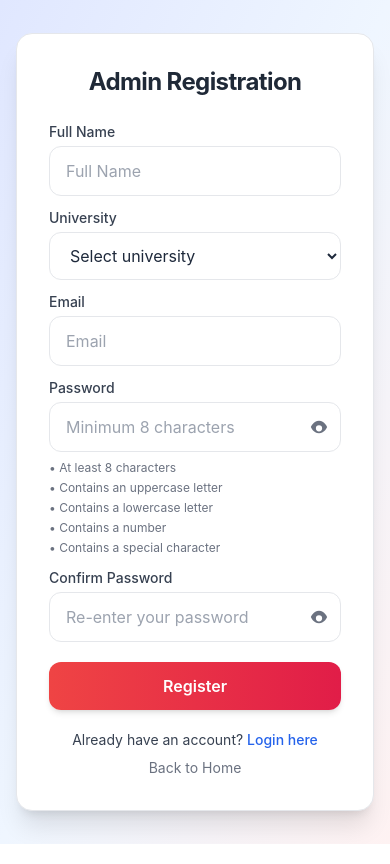
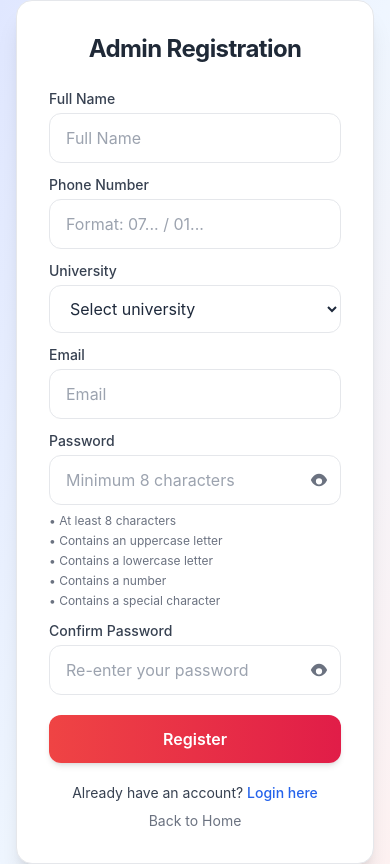
Before and after one commit to Nonga001/WeCare_Project, a React (Vite) app in the folder wecare-frontend/: page /register/admin in a window 390 px wide. Built offline with nearby package versions, Linux system fonts and the light colour scheme.

Commit message:
Minor changes in tabs alignment,, mostly on small screen devices

```diff
--- a/wecare-frontend/src/pages/auth/Login.jsx
+++ b/wecare-frontend/src/pages/auth/Login.jsx
@@ -33,7 +33,7 @@ const Login = () => {
   const [showPassword, setShowPassword] = useState(false);
 
   return (
-    <div className="flex justify-center items-center min-h-screen bg-gradient-to-r from-indigo-100 to-blue-50 px-4">
+    <div className="flex justify-end sm:justify-center items-center h-screen overflow-hidden bg-gradient-to-r from-indigo-100 to-blue-50 px-4">
       <form
         onSubmit={handleSubmit}
         className="w-full max-w-md p-8 bg-white rounded-2xl shadow-xl border border-gray-200"
@@ -95,6 +95,10 @@ const Login = () => {
           Login
         </button>
 
+        <p className="mt-3 text-center text-blue-600 text-sm">
+          <a href="#" className="hover:underline">Forgot password?</a>
+        </p>
+
         <p className="mt-5 text-center text-gray-600 text-sm">
           Don’t have an account?{" "}
           <Link
--- a/wecare-frontend/src/pages/auth/LoginAdmin.jsx
+++ b/wecare-frontend/src/pages/auth/LoginAdmin.jsx
@@ -29,7 +29,7 @@ const LoginAdmin = () => {
   const [showPassword, setShowPassword] = useState(false);
 
   return (
-    <div className="flex justify-center items-center min-h-screen bg-gradient-to-r from-indigo-100 to-red-50 px-4">
+    <div className="flex justify-end sm:justify-center items-center h-screen overflow-hidden bg-gradient-to-r from-indigo-100 to-red-50 px-4">
       <form
         onSubmit={handleSubmit}
         className="w-full max-w-md p-8 bg-white rounded-2xl shadow-xl border border-gray-200"
@@ -90,6 +90,10 @@ const LoginAdmin = () => {
           Login
         </button>
 
+        <p className="mt-3 text-center text-red-600 text-sm">
+          <a href="#" className="hover:underline">Forgot password?</a>
+        </p>
+
         <p className="mt-5 text-center text-gray-600 text-sm">
           Don’t have an account?{" "}
           <Link
--- a/wecare-frontend/src/pages/auth/LoginDonor.jsx
+++ b/wecare-frontend/src/pages/auth/LoginDonor.jsx
@@ -28,7 +28,7 @@ const LoginDonor = () => {
   const [showPassword, setShowPassword] = useState(false);
 
   return (
-    <div className="flex justify-center items-center min-h-screen bg-gradient-to-r from-purple-100 to-pink-50 px-4">
+    <div className="flex justify-end sm:justify-center items-center h-screen overflow-hidden bg-gradient-to-r from-purple-100 to-pink-50 px-4">
       <form
         onSubmit={handleSubmit}
         className="w-full max-w-md p-8 bg-white rounded-2xl shadow-xl border border-gray-200"
@@ -89,6 +89,10 @@ const LoginDonor = () => {
           Login
         </button>
 
+        <p className="mt-3 text-center text-purple-600 text-sm">
+          <a href="#" className="hover:underline">Forgot password?</a>
+        </p>
+
         <p className="mt-5 text-center text-gray-600 text-sm">
           Don’t have an account?{" "}
           <Link
--- a/wecare-frontend/src/pages/auth/LoginStudent.jsx
+++ b/wecare-frontend/src/pages/auth/LoginStudent.jsx
@@ -28,7 +28,7 @@ const LoginStudent = () => {
   const [showPassword, setShowPassword] = useState(false);
 
   return (
-    <div className="flex justify-center items-center min-h-screen bg-gradient-to-r from-green-100 via-lime-50 to-teal-50 px-4">
+    <div className="flex justify-end sm:justify-center items-center h-screen overflow-hidden bg-gradient-to-r from-green-100 via-lime-50 to-teal-50 px-4">
       <form
         onSubmit={handleSubmit}
         className="w-full max-w-md p-8 bg-white rounded-2xl shadow-xl border border-gray-200"
@@ -89,6 +89,10 @@ const LoginStudent = () => {
           Login
         </button>
 
+        <p className="mt-3 text-center text-green-600 text-sm">
+          <a href="#" className="hover:underline">Forgot password?</a>
+        </p>
+
         <p className="mt-5 text-center text-gray-600 text-sm">
           Don’t have an account?{" "}
           <Link to="/register/student" className="text-blue-600 font-medium hover:underline">
--- a/wecare-frontend/src/pages/auth/RegisterAdmin.jsx
+++ b/wecare-frontend/src/pages/auth/RegisterAdmin.jsx
@@ -6,6 +6,7 @@ const RegisterAdmin = () => {
   const [form, setForm] = useState({
     name: "",
     university: "",
+    phone: "",
     email: "",
     password: "",
     confirmPassword: "",
@@ -15,8 +16,15 @@ const RegisterAdmin = () => {
   const [showConfirmPassword, setShowConfirmPassword] = useState(false);
   const navigate = useNavigate();
 
-  const handleChange = (e) =>
-    setForm({ ...form, [e.target.name]: e.target.value });
+  const handleChange = (e) => {
+    const { name, value } = e.target;
+    if (name === "phone") {
+      const digitsOnly = value.replace(/\\D/g, "").slice(0, 10);
+      setForm({ ...form, [name]: digitsOnly });
+      return;
+    }
+    setForm({ ...form, [name]: value });
+  };
 
   const universities = useMemo(
     () => [
@@ -42,6 +50,10 @@ const RegisterAdmin = () => {
 
   const handleSubmit = async (e) => {
     e.preventDefault();
+    if (form.phone.length !== 10) {
+      setError("Phone number must be exactly 10 digits");
+      return;
+    }
     if (!isPasswordStrong) {
       setError(
         "Password must be at least 8 chars with uppercase, lowercase, number, and special character"
@@ -56,6 +68,7 @@ const RegisterAdmin = () => {
       await register("admin", {
         name: form.name,
         university: form.university,
+        phone: form.phone,
         email: form.email,
         password: form.password,
       });
@@ -91,6 +104,23 @@ const RegisterAdmin = () => {
             value={form.name}
             onChange={handleChange}
             className="w-full px-4 py-3 border rounded-xl focus:outline-none focus:ring-2 focus:ring-red-400 focus:border-transparent transition"
+            required
+          />
+        </div>
+
+        <div className="mb-3">
+          <label htmlFor="phone" className="block mb-1 text-sm font-medium text-gray-700">Phone Number</label>
+          <input
+            id="phone"
+            type="tel"
+            name="phone"
+            placeholder="Format: 07... / 01..."
+            value={form.phone}
+            onChange={handleChange}
+            className="w-full px-4 py-3 border rounded-xl focus:outline-none focus:ring-2 focus:ring-red-400 focus:border-transparent transition"
+            inputMode="numeric"
+            maxLength={10}
+            pattern="^[0-9]{10}$"
             required
           />
         </div>
--- a/wecare-frontend/src/pages/auth/RegisterDonor.jsx
+++ b/wecare-frontend/src/pages/auth/RegisterDonor.jsx
@@ -16,8 +16,15 @@ const RegisterDonor = () => {
   const [showConfirmPassword, setShowConfirmPassword] = useState(false);
   const navigate = useNavigate();
 
-  const handleChange = (e) =>
-    setForm({ ...form, [e.target.name]: e.target.value });
+  const handleChange = (e) => {
+    const { name, value } = e.target;
+    if (name === "phone") {
+      const digitsOnly = value.replace(/\D/g, "").slice(0, 10);
+      setForm({ ...form, [name]: digitsOnly });
+      return;
+    }
+    setForm({ ...form, [name]: value });
+  };
 
   const passwordChecks = useMemo(() => {
     const lengthOk = form.password.length >= 8;
@@ -32,6 +39,10 @@ const RegisterDonor = () => {
 
   const handleSubmit = async (e) => {
     e.preventDefault();
+    if (form.phone.length !== 10) {
+      setError("Phone number must be exactly 10 digits");
+      return;
+    }
     if (!isPasswordStrong) {
       setError(
         "Password must be at least 8 chars with uppercase, lowercase, number, and special character"
@@ -108,10 +119,13 @@ const RegisterDonor = () => {
             id="phone"
             type="tel"
             name="phone"
-            placeholder="Phone Number"
+            placeholder="Format: 07... / 01..."
             value={form.phone}
             onChange={handleChange}
             className="w-full px-4 py-3 border rounded-xl focus:outline-none focus:ring-2 focus:ring-purple-400 focus:border-transparent transition"
+            inputMode="numeric"
+            maxLength={10}
+            pattern="^[0-9]{10}$"
             required
           />
         </div>
--- a/wecare-frontend/src/pages/auth/RegisterStudent.jsx
+++ b/wecare-frontend/src/pages/auth/RegisterStudent.jsx
@@ -17,8 +17,15 @@ const RegisterStudent = () => {
   const [showConfirmPassword, setShowConfirmPassword] = useState(false);
   const navigate = useNavigate();
 
-  const handleChange = (e) =>
-    setForm({ ...form, [e.target.name]: e.target.value });
+  const handleChange = (e) => {
+    const { name, value } = e.target;
+    if (name === "phone") {
+      const digitsOnly = value.replace(/\D/g, "").slice(0, 10);
+      setForm({ ...form, [name]: digitsOnly });
+      return;
+    }
+    setForm({ ...form, [name]: value });
+  };
 
   const universities = useMemo(
     () => [
@@ -44,6 +51,10 @@ const RegisterStudent = () => {
 
   const handleSubmit = async (e) => {
     e.preventDefault();
+    if (form.phone.length !== 10) {
+      setError("Phone number must be exactly 10 digits");
+      return;
+    }
     if (!isPasswordStrong) {
       setError(
         "Password must be at least 8 chars with uppercase, lowercase, number, and special character"
@@ -137,10 +148,13 @@ const RegisterStudent = () => {
             id="phone"
             type="tel"
             name="phone"
-            placeholder="e.g. 07xx xxx xxx"
+            placeholder="Format: 07... / 01..."
             value={form.phone}
             onChange={handleChange}
             className="w-full px-4 py-3 border rounded-xl focus:outline-none focus:ring-2 focus:ring-green-400 focus:border-transparent transition"
+            inputMode="numeric"
+            maxLength={10}
+            pattern="^[0-9]{10}$"
             required
           />
         </div>
--- a/wecare-frontend/src/pages/dashboards/AdminDashboard.jsx
+++ b/wecare-frontend/src/pages/dashboards/AdminDashboard.jsx
@@ -9,7 +9,7 @@ const AdminDashboard = () => {
 
   return (
     <DashboardLayout title="Admin Dashboard 🔑">
-      <nav className="mb-6 flex flex-wrap gap-2">
+      <nav className="mb-6 flex flex-wrap justify-end lg:justify-center gap-2">
         <NavLink
           to="/dashboard/admin"
           end
--- a/wecare-frontend/src/pages/dashboards/DonorDashboard.jsx
+++ b/wecare-frontend/src/pages/dashboards/DonorDashboard.jsx
@@ -5,7 +5,7 @@ import { NavLink, Outlet } from "react-router-dom";
 const DonorDashboard = () => {
   return (
     <DashboardLayout title="Donor Dashboard 💰">
-      <nav className="mb-6 flex flex-wrap gap-2">
+      <nav className="mb-6 flex flex-wrap justify-end lg:justify-center gap-2">
         <NavLink to="/dashboard/donor" end className={({isActive})=>`px-4 py-2 rounded-xl text-sm font-medium ${isActive?"bg-slate-900 text-white":"bg-white border border-slate-200 text-slate-700 hover:bg-slate-50 dark:bg-slate-900 dark:border-slate-700 dark:text-slate-200 dark:hover:bg-slate-800"}`}>Home</NavLink>
         <NavLink to="/dashboard/donor/profile" className={({isActive})=>`px-4 py-2 rounded-xl text-sm font-medium ${isActive?"bg-slate-900 text-white":"bg-white border border-slate-200 text-slate-700 hover:bg-slate-50 dark:bg-slate-900 dark:border-slate-700 dark:text-slate-200 dark:hover:bg-slate-800"}`}>Profile</NavLink>
         <NavLink to="/dashboard/donor/donations" className={({isActive})=>`px-4 py-2 rounded-xl text-sm font-medium ${isActive?"bg-slate-900 text-white":"bg-white border border-slate-200 text-slate-700 hover:bg-slate-50 dark:bg-slate-900 dark:border-slate-700 dark:text-slate-200 dark:hover:bg-slate-800"}`}>Donations</NavLink>
--- a/wecare-frontend/src/pages/dashboards/StudentDashboard.jsx
+++ b/wecare-frontend/src/pages/dashboards/StudentDashboard.jsx
@@ -10,7 +10,7 @@ const StudentDashboard = () => {
   return (
     <DashboardLayout title="Student Dashboard 🎓">
       <div className="w-full">
-        <nav className="flex flex-wrap gap-2 sm:gap-3 mb-6">
+        <nav className="flex flex-wrap justify-end lg:justify-center gap-2 sm:gap-3 mb-6">
           <NavLink
             to="/dashboard/student"
             end
--- a/wecare-frontend/src/pages/dashboards/SuperAdminDashboard.jsx
+++ b/wecare-frontend/src/pages/dashboards/SuperAdminDashboard.jsx
@@ -4,7 +4,7 @@ import { NavLink, Outlet } from "react-router-dom";
 const SuperAdminDashboard = () => {
   return (
     <DashboardLayout title="Super Admin Dashboard 🛡️">
-      <nav className="mb-6 flex flex-wrap gap-2">
+      <nav className="mb-6 flex flex-wrap justify-end lg:justify-center gap-2">
         <NavLink to="/dashboard/superadmin" end className={({isActive})=>`px-4 py-2 rounded-xl text-sm font-medium ${isActive?"bg-slate-900 text-white":"bg-white border border-slate-200 text-slate-700 hover:bg-slate-50 dark:bg-slate-900 dark:border-slate-700 dark:text-slate-200 dark:hover:bg-slate-800"}`}>Home</NavLink>
         <NavLink to="/dashboard/superadmin/profile" className={({isActive})=>`px-4 py-2 rounded-xl text-sm font-medium ${isActive?"bg-slate-900 text-white":"bg-white border border-slate-200 text-slate-700 hover:bg-slate-50 dark:bg-slate-900 dark:border-slate-700 dark:text-slate-200 dark:hover:bg-slate-800"}`}>Profile</NavLink>
         <NavLink to="/dashboard/superadmin/users" className={({isActive})=>`px-4 py-2 rounded-xl text-sm font-medium ${isActive?"bg-slate-900 text-white":"bg-white border border-slate-200 text-slate-700 hover:bg-slate-50 dark:bg-slate-900 dark:border-slate-700 dark:text-slate-200 dark:hover:bg-slate-800"}`}>User Management</NavLink>
```
